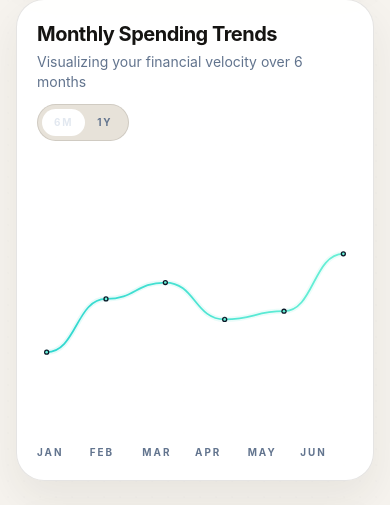
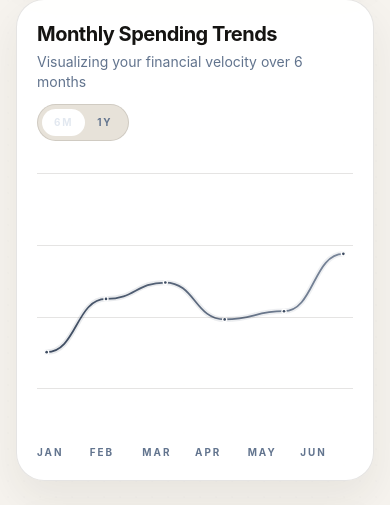
Before and after one commit to Chu29/fintrack-ai, a React (Vite) app in the folder client/: page /dashboard in a window 390 px wide. Shown: the part 1415-1920 px from the top of the page. Built offline with nearby package versions, Linux system fonts and the light colour scheme.

Commit message:
fix: update SpendingChart styles for improved visual consistency and responsiveness

```diff
--- a/client/src/pages/Dashboard/_components/SpendingChart.jsx
+++ b/client/src/pages/Dashboard/_components/SpendingChart.jsx
@@ -62,15 +62,15 @@ const SpendingChart = ({ series }) => {
       <div className="relative mt-8">
         <div className="pointer-events-none absolute inset-0 grid grid-rows-4">
           {Array.from({ length: 4 }).map((_, index) => (
-            <div key={index} className="border-t border-white/6" />
+            <div key={index} className="border-t border-dashboard-border" />
           ))}
         </div>
 
         <svg viewBox={`0 0 ${CHART_WIDTH} ${CHART_HEIGHT}`} className="h-65 w-full">
           <defs>
             <linearGradient id="dashboard-curve" x1="0" y1="0" x2="1" y2="0">
-              <stop offset="0%" stopColor="#2ed7cf" />
-              <stop offset="100%" stopColor="#69f0d6" />
+              <stop offset="0%" stopColor="var(--color-dashboard-accent)" />
+              <stop offset="100%" stopColor="var(--color-dashboard-progress-end)" />
             </linearGradient>
           </defs>
 
@@ -92,8 +92,13 @@ const SpendingChart = ({ series }) => {
 
           {coordinates.map((point) => (
             <g key={point.month}>
-              <circle cx={point.x} cy={point.y} r="6" fill="#0d1627" />
-              <circle cx={point.x} cy={point.y} r="3" fill="#69f0d6" />
+              <circle cx={point.x} cy={point.y} r="6" fill="white" />
+              <circle
+                cx={point.x}
+                cy={point.y}
+                r="3"
+                fill="var(--color-dashboard-accent)"
+              />
             </g>
           ))}
         </svg>
```
